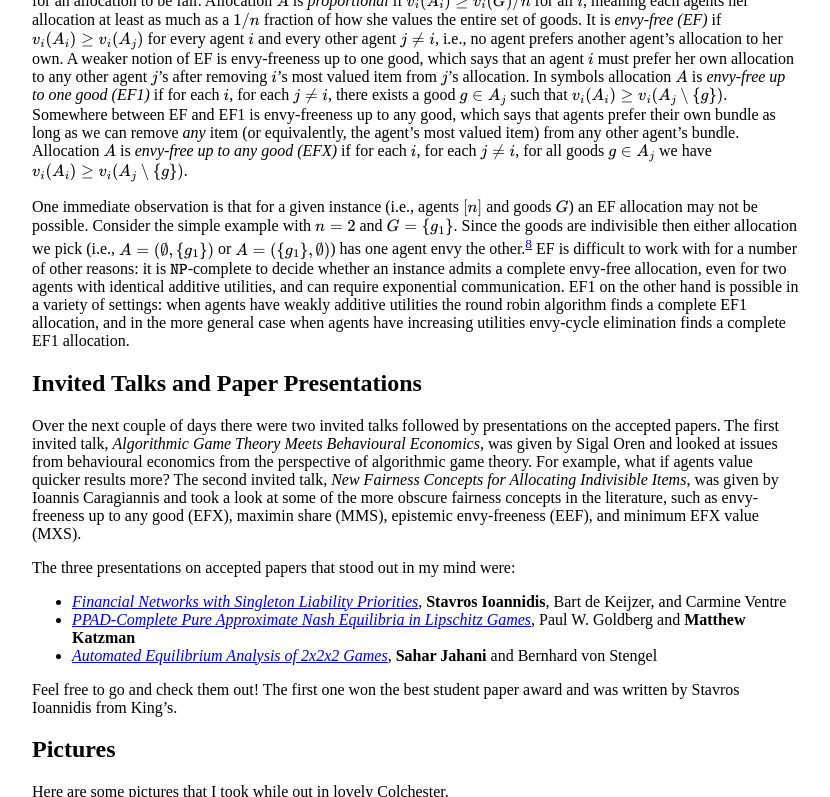
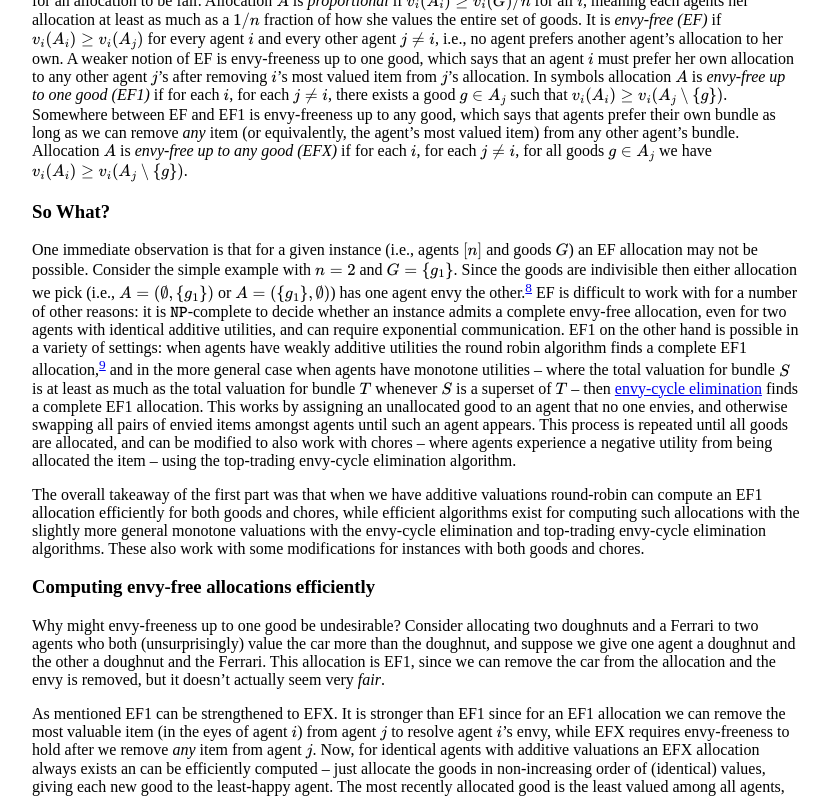
Before and after one commit to wombathead/wombathead.github.io, a Jekyll site: the page built from _posts/2023-01-13-sagt-2022.md, in a window 1280 px wide and 1400 px high, scrolled down 5097 px. Shown: the top 797 px of the window, without its empty margins (224-1054 px from the left). Built offline with Jekyll 4.4.1, drawn with Linux system fonts in a browser that asks for light colours; some of the changed text lies outside the part shown; grey boxes are pictures that could not be loaded.

Commit message:
More updates to SOF writeup

```diff
--- a/_posts/2023-01-13-sagt-2022.md
+++ b/_posts/2023-01-13-sagt-2022.md
@@ -175,7 +175,7 @@
 Consider for example items such as houses, cars, and other objects for which it would not make much reasonable sense to split between two or more agents.
 It introduced key concepts such as the "envy graph" from which we devise the envy-cycle elimination and top trading cycles algorithms for computing envy-free allocations.
 
-### The Setup
+### What's Fair?
 
 The setup behind the fair division literature is very simple.
 Generally we have a set of $$n$$ agents and a set $$G = \{ g_1, g_2, \ldots, g_m \}$$ distinct goods.
@@ -191,18 +191,55 @@
 Somewhere between EF and EF1 is envy-freeness up to any good, which says that agents prefer their own bundle as long as we can remove _any_ item (or equivalently, the agent's most valued item) from any other agent's bundle.
 Allocation $$A$$ is _envy-free up to any good (EFX)_ if for each $$i$$, for each $$j \neq i$$, for all goods $$g \in A_j$$ we have $$v_i(A_i) \ge v_i(A_j \setminus \{g\})$$.
 
+### So What?
+
 One immediate observation is that for a given instance (i.e., agents $$[n]$$ and goods $$G$$) an EF allocation may not be possible.
 Consider the simple example with $$n = 2$$ and $$G = \{ g_1 \}$$.
 Since the goods are indivisible then either allocation we pick (i.e., $$A = (\emptyset, \{ g_1 \})$$ or $$A = (\{ g_1 \}, \emptyset)$$) has one agent envy the other.[^8]
 EF is difficult to work with for a number of other reasons: it is $$\texttt{NP}$$-complete to decide whether an instance admits a complete envy-free allocation, even for two agents with identical additive utilities, and can require exponential communication.
-EF1 on the other hand is possible in a variety of settings: when agents have weakly additive utilities the round robin algorithm finds a complete EF1 allocation, and in the more general case when agents have increasing utilities envy-cycle elimination finds a complete EF1 allocation.
+EF1 on the other hand is possible in a variety of settings: when agents have weakly additive utilities the round robin algorithm finds a complete EF1 allocation,[^9] and in the more general case when agents have monotone utilities -- where the total valuation for bundle $$S$$ is at least as much as the total valuation for bundle $$T$$ whenever $$S$$ is a superset of $$T$$ -- then [envy-cycle elimination](https://en.wikipedia.org/wiki/Envy-graph_procedure) finds a complete EF1 allocation.
+This works by assigning an unallocated good to an agent that no one envies, and otherwise swapping all pairs of envied items amongst agents until such an agent appears.
+This process is repeated until all goods are allocated, and can be modified to also work with chores -- where agents experience a negative utility from being allocated the item -- using the top-trading envy-cycle elimination algorithm.
 
+The overall takeaway of the first part was that when we have additive valuations round-robin can compute an EF1 allocation efficiently for both goods and chores, while efficient algorithms exist for computing such allocations with the slightly more general monotone valuations with the envy-cycle elimination and top-trading envy-cycle elimination algorithms.
+These also work with some modifications for instances with both goods and chores.
+
+### Computing envy-free allocations efficiently
+
+Why might envy-freeness up to one good be undesirable?
+Consider allocating two doughnuts and a Ferrari to two agents who both (unsurprisingly) value the car more than the doughnut, and suppose we give one agent a doughnut and the other a doughnut and the Ferrari.
+This allocation is EF1, since we can remove the car from the allocation and the envy is removed, but it doesn't actually seem very *fair*.
+
+As mentioned EF1 can be strengthened to EFX.
+It is stronger than EF1 since for an EF1 allocation we can remove the most valuable item (in the eyes of agent $$i$$) from agent $$j$$ to resolve agent $$i$$'s envy, while EFX requires envy-freeness to hold after we remove _any_ item from agent $$j$$.
+Now, for identical agents with additive valuations an EFX allocation always exists an can be efficiently computed -- just allocate the goods in non-increasing order of (identical) values, giving each new good to the least-happy agent.
+The most recently allocated good is the least valued among all agents, and the allocation is EF up to the most recent good, and hence EFX.
+Relaxing the additive valuations to monotone, an EFX allocation still always exists for identical agents, but might not be efficiently computable.
+The results get slightly more complicated as agents become non-identical agents.
+Another variation of EFX is introduce charity, where an allocation may now leave behind a pool of unallocated items so long as no agent envies the pool.
+For monotone valuations, such an allocation always exists.
+
+Again we can extend EFX to work with chores, which introduces a few obstacles.
+Firstly, resolving arbitrary envy cycles can break EFX but choosing the right cycles to eliminate is not straightforward.
+If we consider a mixed setting of goods and chores then EFX allocations can fail to exist.
+One nice open question is the complexity of deciding an EFX allocation exists in such a setting.
+
+Again my notes seem to dwindle towards the end of the tutorial, but it mainly revolved around two more notions of fairness and efficiency in Pareto Optimality and Nash Social Welfare.
+An allocation is Pareto Optimal (PO) if we can only make an agent better off if another agent suffers because of it, while an allocation is Nash optimal if it maximises the Nash Social Welfare defined as $$\text{NSW}(A) = ( \prod_i v_i(A_i) )^{1/n}$$, i.e.
+the geometric mean of the agents' valuations.
+Any Nash optimal allocation is PO and EF1, but maximising Nash Social Welfare is $$\texttt{APX}$$-hard.
+This is not necessarily bad news, since an EF1 and PO allocation can at least be computed in [pseudopolynomial time](https://en.wikipedia.org/wiki/Pseudo-polynomial_time), where the runtime is polynomial in the numeric value of the input (the valuations) but not necessarily the number of bits required to represent it.
 
 ## Invited Talks and Paper Presentations
 
 Over the next couple of days there were two invited talks followed by presentations on the accepted papers.
 The first invited talk, _Algorithmic Game Theory Meets Behavioural Economics_, was given by Sigal Oren and looked at issues from behavioural economics from the perspective of algorithmic game theory.
 For example, what if agents value quicker results more?
+Evidence has shown that agents only collect about a quarter of the gains available from lying in manipulable mechanisms, so models have been introduced to study _moral_ agents.
+In an $$\alpha$$-moral mechanism agents will only lie when the benefit from doing so is at least an $$\alpha$$ factor of the sum of resulting losses of the other players, for $$\alpha \in [0,1]$$.
+Setting $$\alpha = 0$$ we recover strategyproofness (as here agents will lie when the gain is at least zero) while $$\alpha = 1$$ means players only lie if they gain at least the damage they cause to the other players.
+Intuitively, moral mechanisms extend the class of implementable allocation functions, and also allows auctioneers to leverage the morality of the bidders to extract more revenue.
+
 The second invited talk, _New Fairness Concepts for Allocating Indivisible Items_, was given by Ioannis Caragiannis and took a look at some of the more obscure fairness concepts in the literature, such as envy-freeness up to any good (EFX), maximin share (MMS), epistemic envy-freeness (EEF), and minimum EFX value (MXS).
 
 The three presentations on accepted papers that stood out in my mind were:
@@ -253,10 +290,19 @@
 ## Footnotes
 
 [^1]: Many (though not all -- see [this stackexchange post](https://cs.stackexchange.com/questions/49771/what-np-decision-problems-are-not-self-reducible)) $$\texttt{NP}$$ problems, and all $$\texttt{NP}$$-complete problems, are self-reducible and therefore the search variant is no harder than the decision variant of the problem.
+
 [^2]: If the circuits $$P,S : \{0,1\}^n \to \{0,1\}^n$$ encode each node as a bitstring of length $$n$$ then we can encode a graph with up to $$2^n$$ nodes.
+
 [^3]: [_The complexity of computing a Nash equilibrium_](https://dl.acm.org/doi/fullHtml/10.1145/1461928.1461951), Constantinos Daskalakis, Paul W. Goldberg, and Christos H. Papadimitriou, 2009.
+
 [^4]: [_Non-Cooperative Games_](https://www.jstor.org/stable/1969529?seq=1), John Nash, 1951.
+
 [^5]: For example, a circuit $$c : \{0,1\}^n \to C$$ that given a node $$u$$ outputs its colour $$c(u) \in C$$.
+
 [^6]: [_The Complexity of Gradient Descent: CLS = PPAD ∩ PLS_](https://arxiv.org/abs/2011.01929), John Fearnley, Paul W. Goldberg, Alexandros Hollender, Rahul Savani, 2020.
+
 [^7]: [_Pure-Circuit: Strong Inapproximability for PPAD_](https://arxiv.org/abs/2209.15149), Argyrios Deligkas, John Fearnley, Alexandros Hollender, and Themistoklis Melissourgos, 2022.
-[^8]: The empty allocation $$(\emptyset, \emptyset, \ldots, \emptyset)$$ is trivially EF but we are interested in finding allocations that are somewhat efficient.
+
+[^8]: The empty allocation $$(\emptyset, \emptyset, \ldots, \emptyset)$$ is trivially EF but we are interested in finding allocations that are somewhat efficient. An allocation is _complete_ if all the items are allocated, i.e., $$\bigcup_{i \in [n]} A_i = G$$.
+
+[^9]: My notes warn that social welfare achieved by the round robin procedure may be bad because it does not guarantee Pareto Optimality, a relatively weak notion of fairness. An allocation $$A$$ is _Pareto Optimal_ if there is no other allocation $$A'$$ such that $$v_i(A_i') \ge v_i(A_i)$$ for all $$i$$ with the inequality strict for at least one $$i$$.
```
